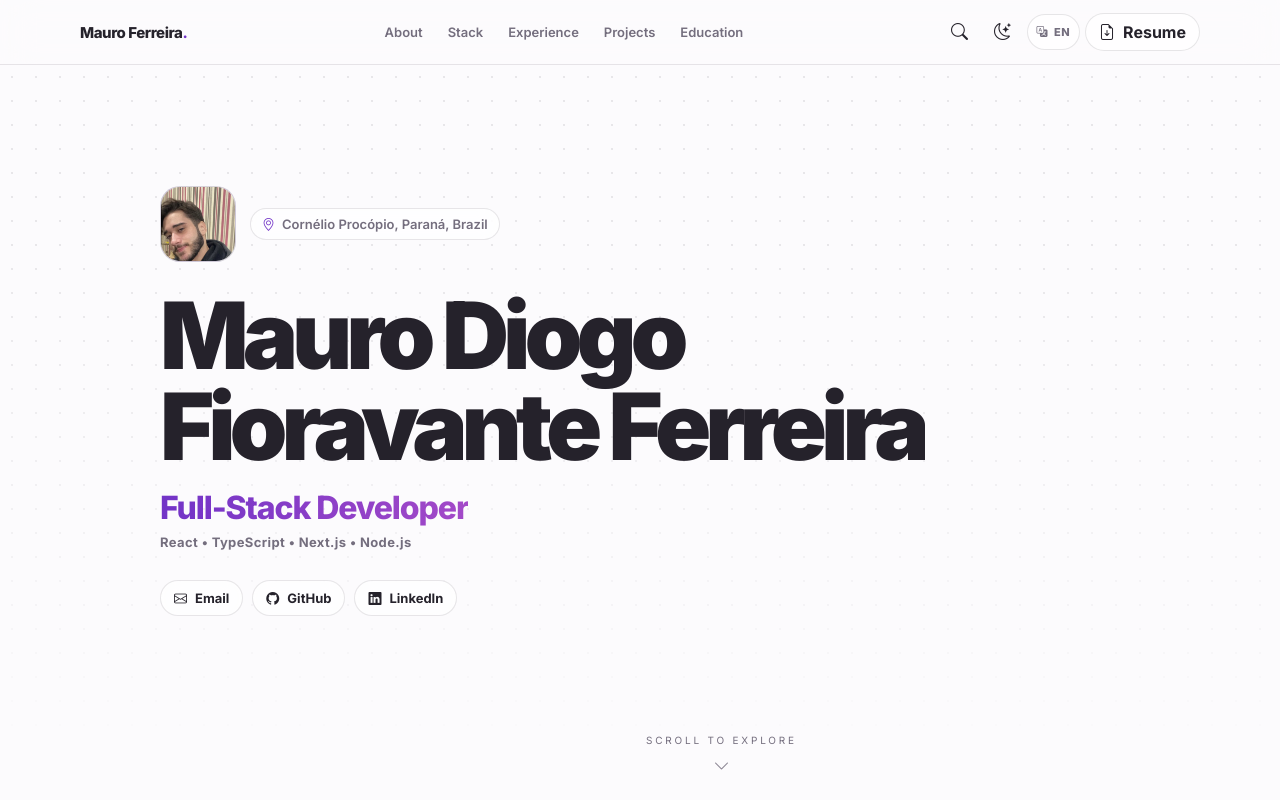
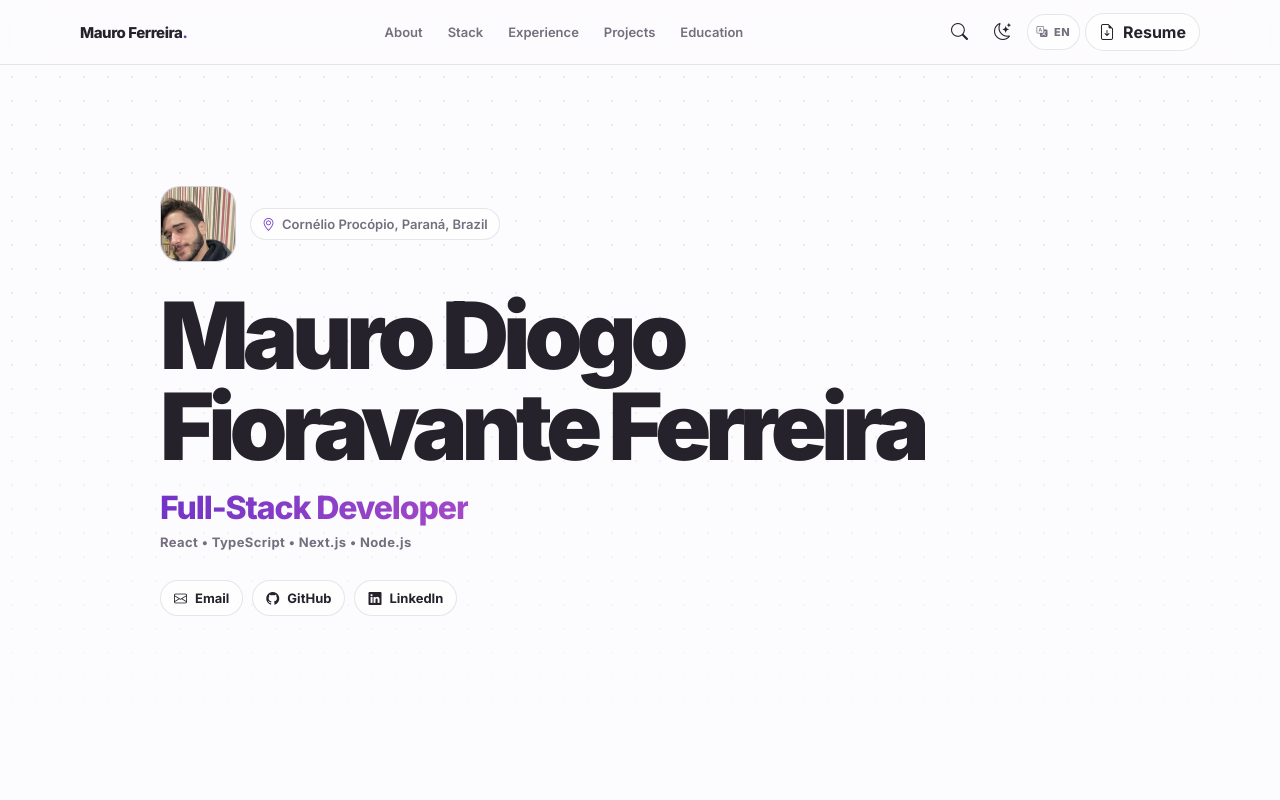
Before and after one commit to maurodferreira/Portfolio-site-mauro, a React (Vite) app: page / in a window 1280 px wide. Shown: the top 800 px of the page. Built offline with nearby package versions, Linux system fonts and the light colour scheme.

Commit message:
style: remove indicador de rolagem do hero

```diff
--- a/src/components/Hero.tsx
+++ b/src/components/Hero.tsx
@@ -84,16 +84,6 @@ export function Hero({ data }: HeroProps) {
           )}
         </motion.div>
       </div>
-
-      <motion.button
-        {...enter(6)}
-        className="scroll-cue"
-        type="button"
-        onClick={() => document.getElementById('summary')?.scrollIntoView({ behavior: 'smooth' })}
-      >
-        <span>{data.ui.hero.scroll}</span>
-        <i className="bi bi-chevron-down" aria-hidden="true" />
-      </motion.button>
     </section>
   )
 }
```
